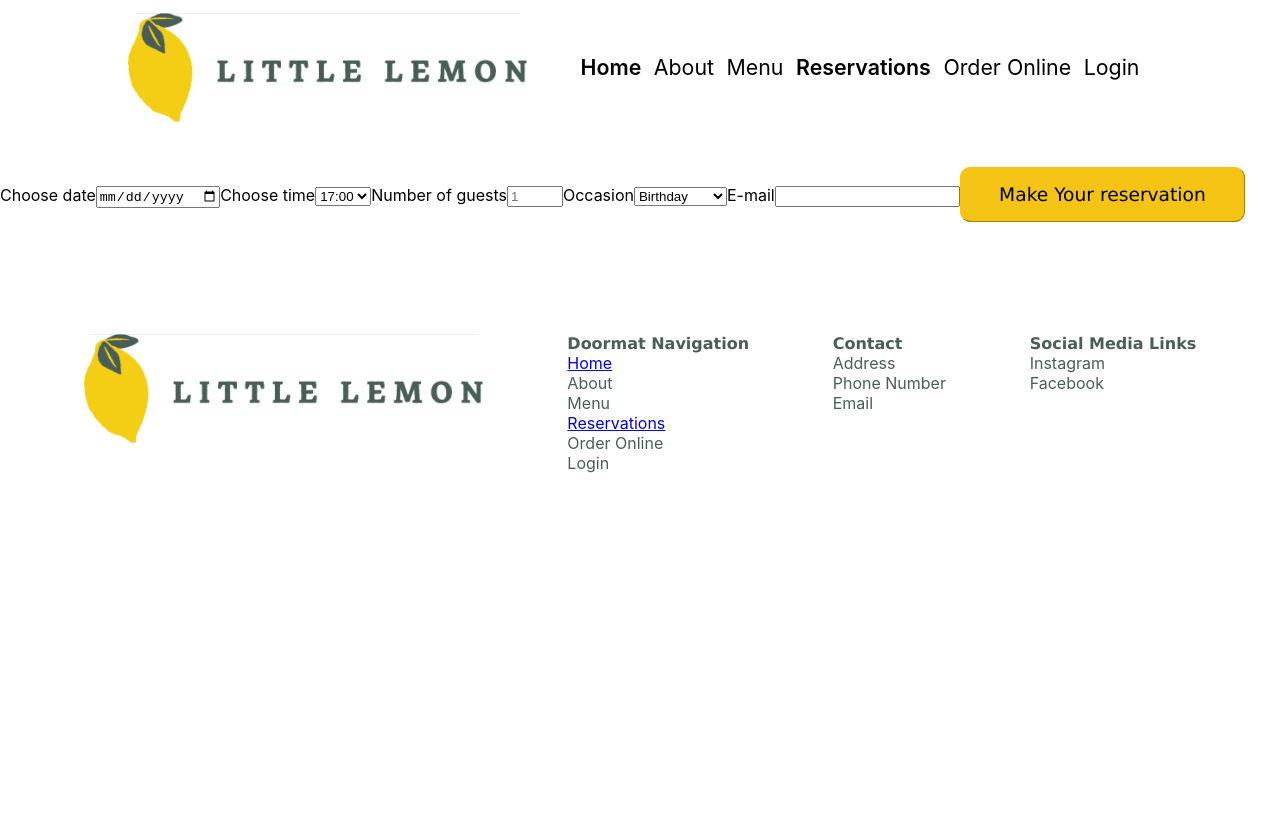
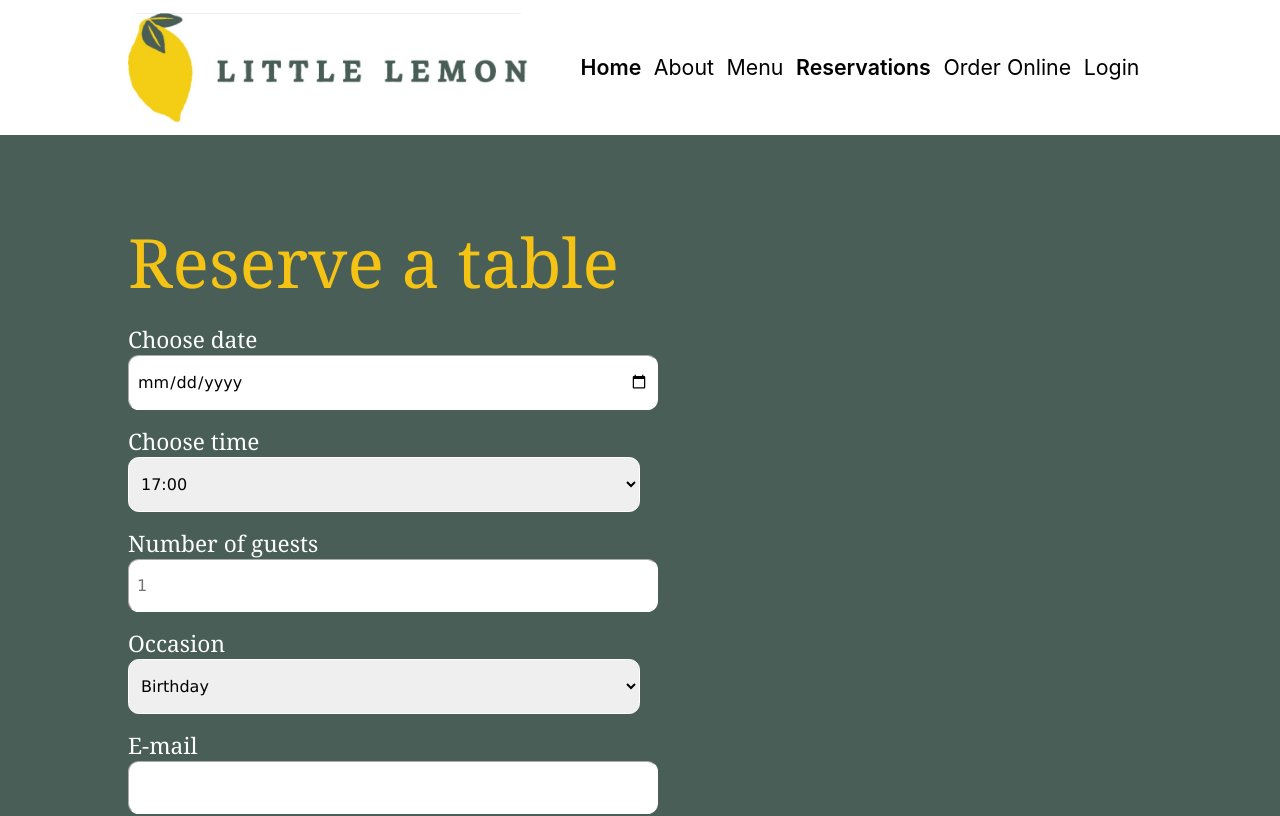
Before and after one commit to katia-ojeda/CapstoneProject, a React (Create React App) app: page /BookingPage in a window 1280 px wide. Shown: the top 816 px of the page. Built offline with nearby package versions, Linux system fonts and the light colour scheme.

Commit message:
Added Last Design Details

```diff
--- a/src/App.css
+++ b/src/App.css
@@ -91,6 +91,12 @@ button{
   border-color: #F4C314;
   padding: 1rem 3%;
   margin: 2rem 0;
+}
+
+button:disabled{
+  background-color: #EDEFEE;
+  border: #EDEFEE;
+  color: gray;
 }
 
 .order{
@@ -297,3 +303,47 @@ footer ul{
   padding: 0;
   margin: 0;
 }
+
+/* BookingForm */
+.ReserveForm{
+  padding: 5rem 10%;
+  display: flex;
+  flex-direction: column;
+  /* align-items: center; */
+  background-color: #495E57;
+  color: white;
+}
+
+form{
+  display: flex;
+  flex-direction: column;
+}
+
+form label{
+  font-family: Georgia, 'Times New Roman', Times, serif;
+  font-size: 17pt;
+  margin-top: 1rem;
+  margin-bottom: 0;
+}
+
+form .formInput{
+  font-family: Verdana, Geneva, Tahoma, sans-serif;
+  font-size: 12pt;
+  width: 50%;
+  min-width: 19rem;
+  padding: 1rem 0.5rem;
+  border-radius: 8pt;
+  border-width: 1px;
+  border-color: white;
+}
+
+.submitButton {
+  width: 50%;
+}
+
+/*ConfirmedBooking*/
+.confirmation{
+  padding: 5rem 10%;
+  background-color: #495E57;
+  color: white;
+}
--- a/src/BookingForm.js
+++ b/src/BookingForm.js
@@ -40,10 +40,12 @@ const BookingForm=({availableTimes,
         validateDate() && validateTime && validateGuests;
 
     return (
-        <div>
+        <div className='ReserveForm'>
+            <h1>Reserve a table</h1>
             <form onSubmit={handleSubmit}>
                 <label htmlFor="res-date">Choose date</label>
                 <input
+                    className='formInput'
                     type="date"
                     id="res-date"
                     name="date"
@@ -54,6 +56,7 @@ const BookingForm=({availableTimes,
                 />
                 <label htmlFor="res-time">Choose time</label>
                 <select
+                    className='formInput'
                     id="res-time"
                     name="time"
                     required
@@ -64,6 +67,7 @@ const BookingForm=({availableTimes,
                 </select>
                 <label htmlFor="guests">Number of guests</label>
                 <input
+                    className='formInput'
                     type="number"
                     placeholder="1"
                     min="1"
@@ -76,6 +80,7 @@ const BookingForm=({availableTimes,
                 />
                 <label htmlFor="occasion">Occasion</label>
                 <select
+                    className='formInput'
                     id="occasion"
                     name="occasion"
                     value={occasion}
@@ -85,6 +90,7 @@ const BookingForm=({availableTimes,
                 </select>
                 <label htmlFor="email">E-mail</label>
                 <input
+                    className='formInput'
                     type="email"
                     id="email"
                     name="email"
@@ -93,6 +99,7 @@ const BookingForm=({availableTimes,
                     onChange={(e)=> setEmail(e.target.value)}
                 />
                 <button
+                    className='submitButton'
                     type="submit"
                     disabled={!validateFields()}
                 >
--- a/src/ConfirmedBooking.js
+++ b/src/ConfirmedBooking.js
@@ -1,7 +1,7 @@
 function ConfirmedBooking(){
     return(
-        <div>
-            <p>Booking has been confirmed</p>
+        <div className="confirmation">
+            <p>Your booking has been confirmed</p>
         </div>
     )
 }
```
